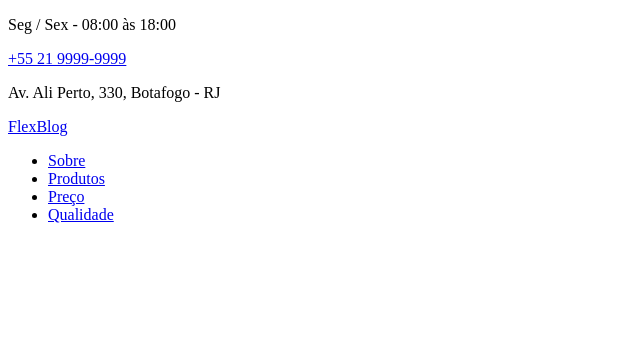
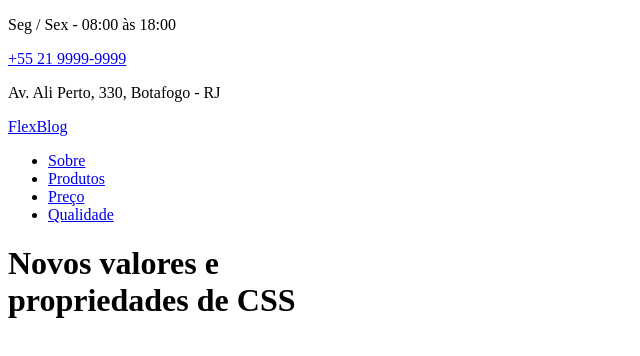
Before and after one commit to dyhalmeida/FlexBlog, a plain HTML site: page index.html in a window 1280 px wide. Shown: the whole page, without its empty margins (0-640 px from the left). Drawn offline with Linux system fonts and the light colour scheme.

Commit message:
Intro text

```diff
--- a/index.html
+++ b/index.html
@@ -37,5 +37,9 @@
         </nav>
       </div>
     </header>
+    <h1 class="intro">
+      Novos valores e <br />
+      propriedades de CSS
+    </h1>
   </body>
 </html>
```
